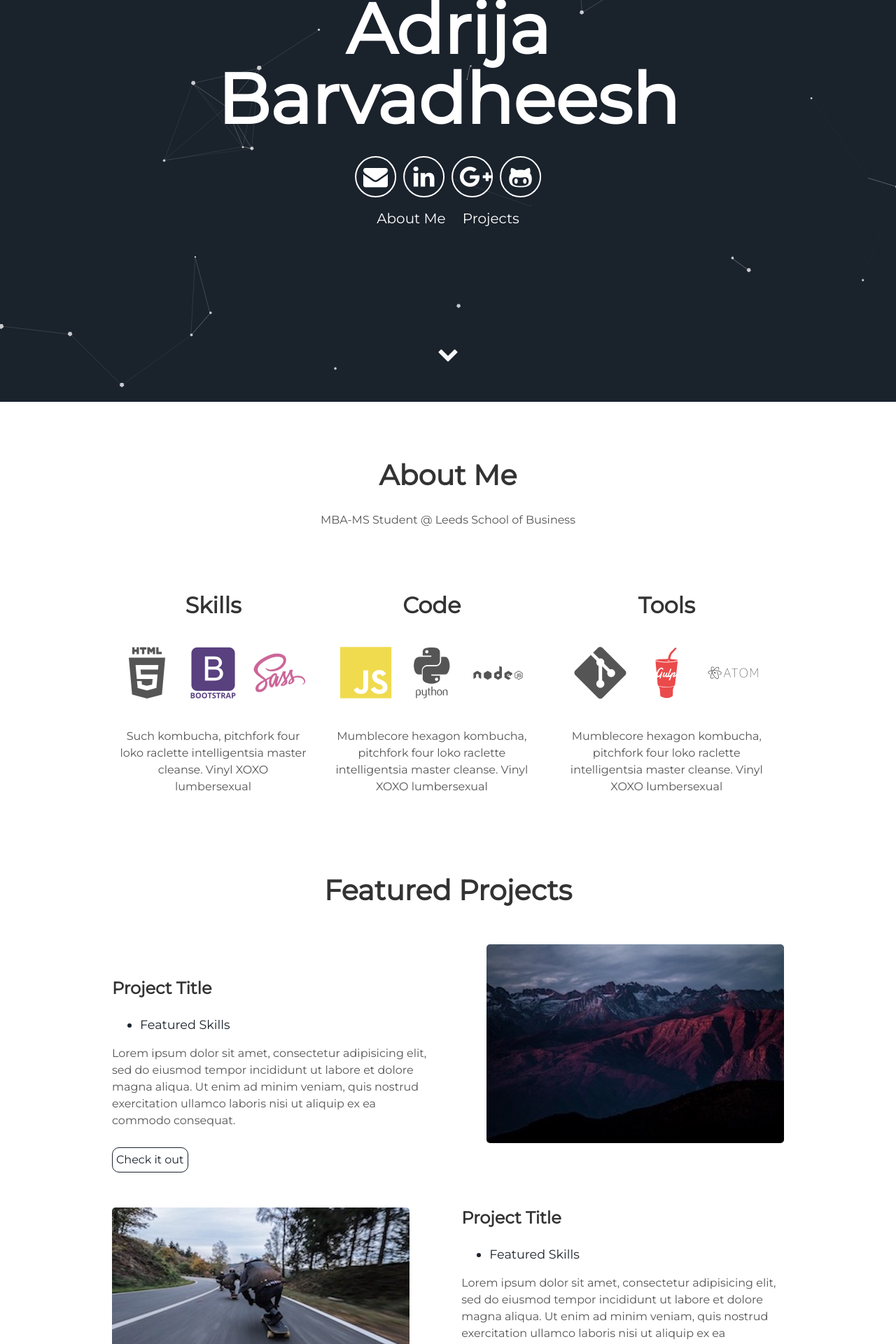
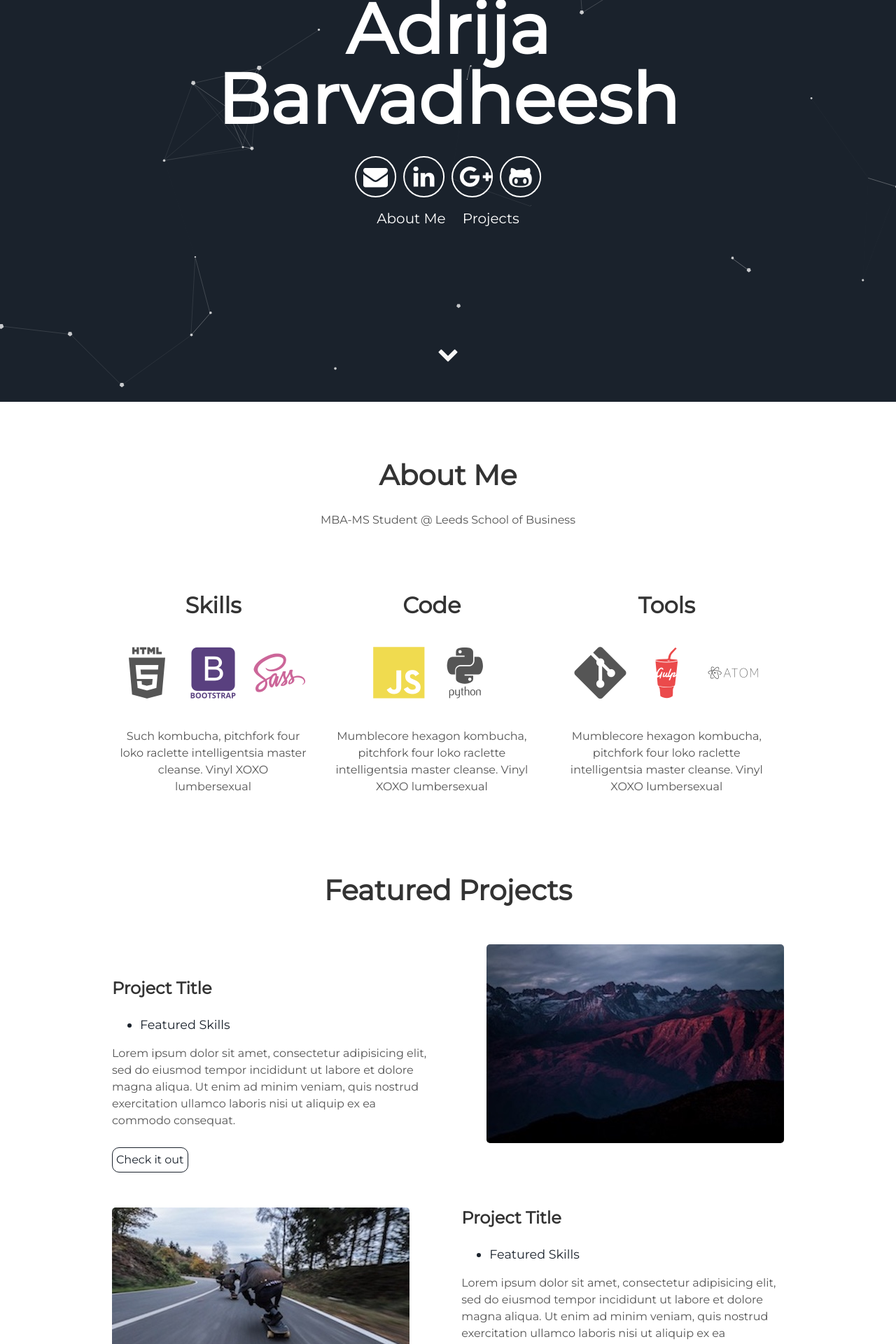
Before and after one commit to Adrija-B/Adrija-B.github.io, a Jekyll site: the page built from index.html, in a window 1280 px wide. Shown: the part 326-2246 px from the top of the page at 70% size. Built offline with Jekyll 4.4.1, drawn with Linux system fonts in a browser that asks for light colours.

Commit message:
Update about.html

```diff
--- a/_includes/about.html
+++ b/_includes/about.html
@@ -15,7 +15,7 @@
       <h2>Code</h2>
       <i class="devicon-javascript-plain colored"></i>
       <i class="devicon-python-plain-wordmark"></i>
-      <i class="devicon-nodejs-plain-wordmark"></i>
+      <i class="devicon-r-original colored"></i>
       <p>Mumblecore hexagon kombucha, pitchfork four loko raclette intelligentsia master cleanse.
         Vinyl XOXO lumbersexual</p>
     </div>
```
